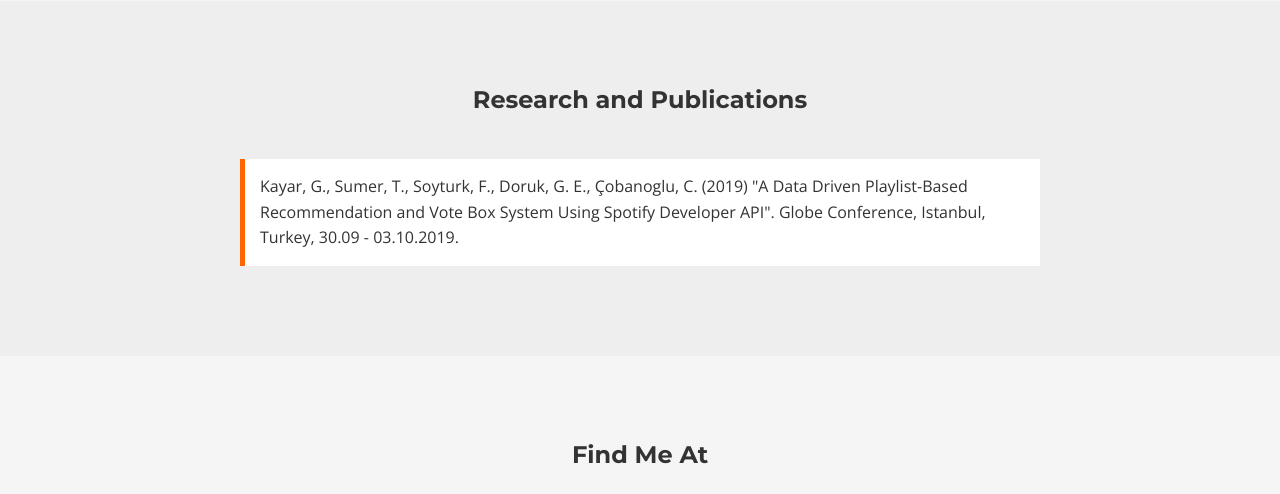
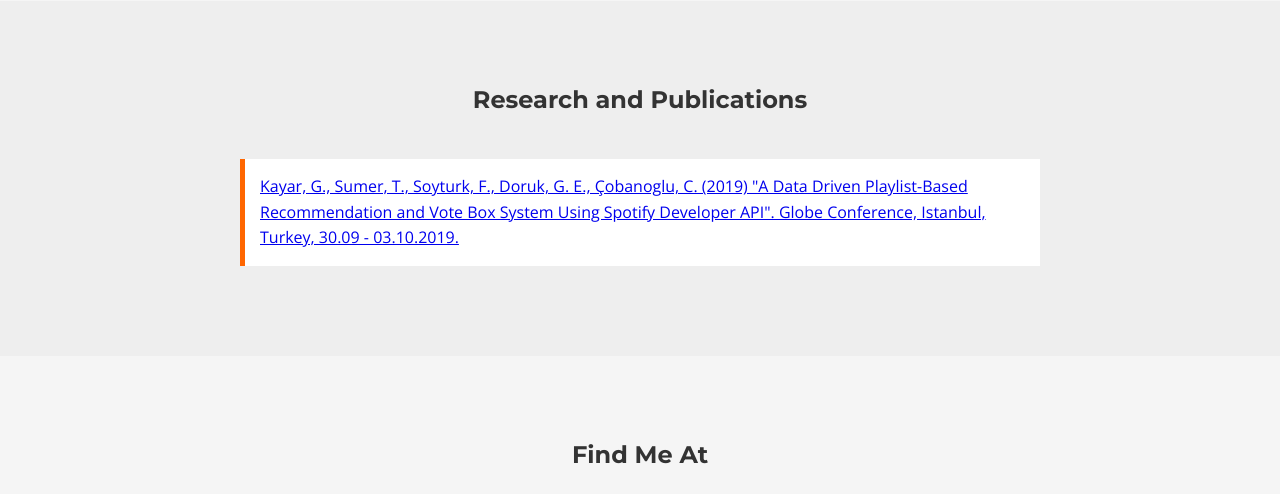
Before and after one commit to galiperkin/galiperkin.github.io, a plain HTML site: page index.html in a window 1280 px wide. Shown: the part 8167-8661 px from the top of the page. Drawn offline with nearby package versions, Linux system fonts and the light colour scheme.

Commit message:
Update Research Publication Link

```diff
--- a/index.html
+++ b/index.html
@@ -253,7 +253,7 @@
     <div class="container">
       <h2>Research and Publications</h2>
       <ul class="research-list">
-        <li>Kayar, G., Sumer, T., Soyturk, F., Doruk, G. E., Çobanoglu, C. (2019) "A Data Driven Playlist-Based Recommendation and Vote Box System Using Spotify Developer API". Globe Conference, Istanbul, Turkey, 30.09 - 03.10.2019.</li>
+        <a href="https://www.researchgate.net/publication/335691768_A_Data_Driven_Playlist-Based_Recommendation_and_Vote_Box_System_Using_Spotify_Developer_API"><li>Kayar, G., Sumer, T., Soyturk, F., Doruk, G. E., Çobanoglu, C. (2019) "A Data Driven Playlist-Based Recommendation and Vote Box System Using Spotify Developer API". Globe Conference, Istanbul, Turkey, 30.09 - 03.10.2019.</a></li>
       </ul>
     </div>
   </section>
```
